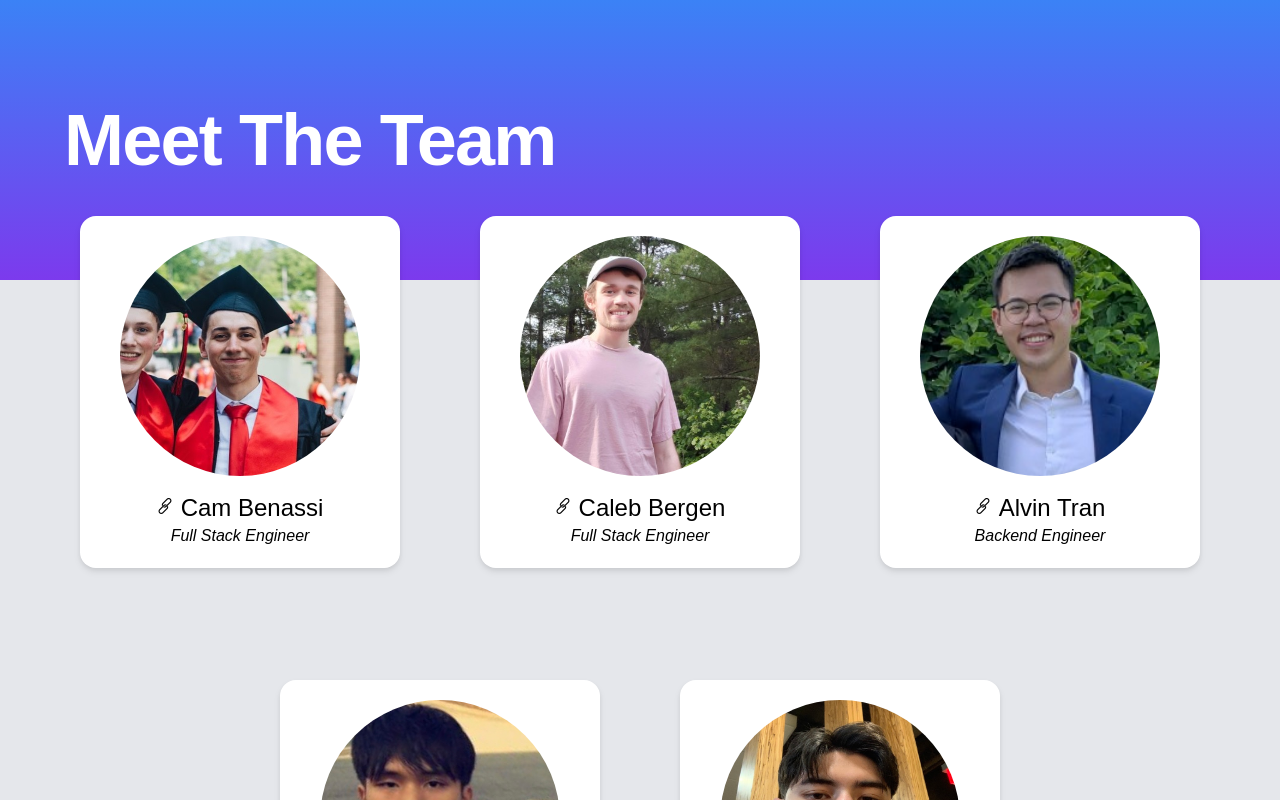
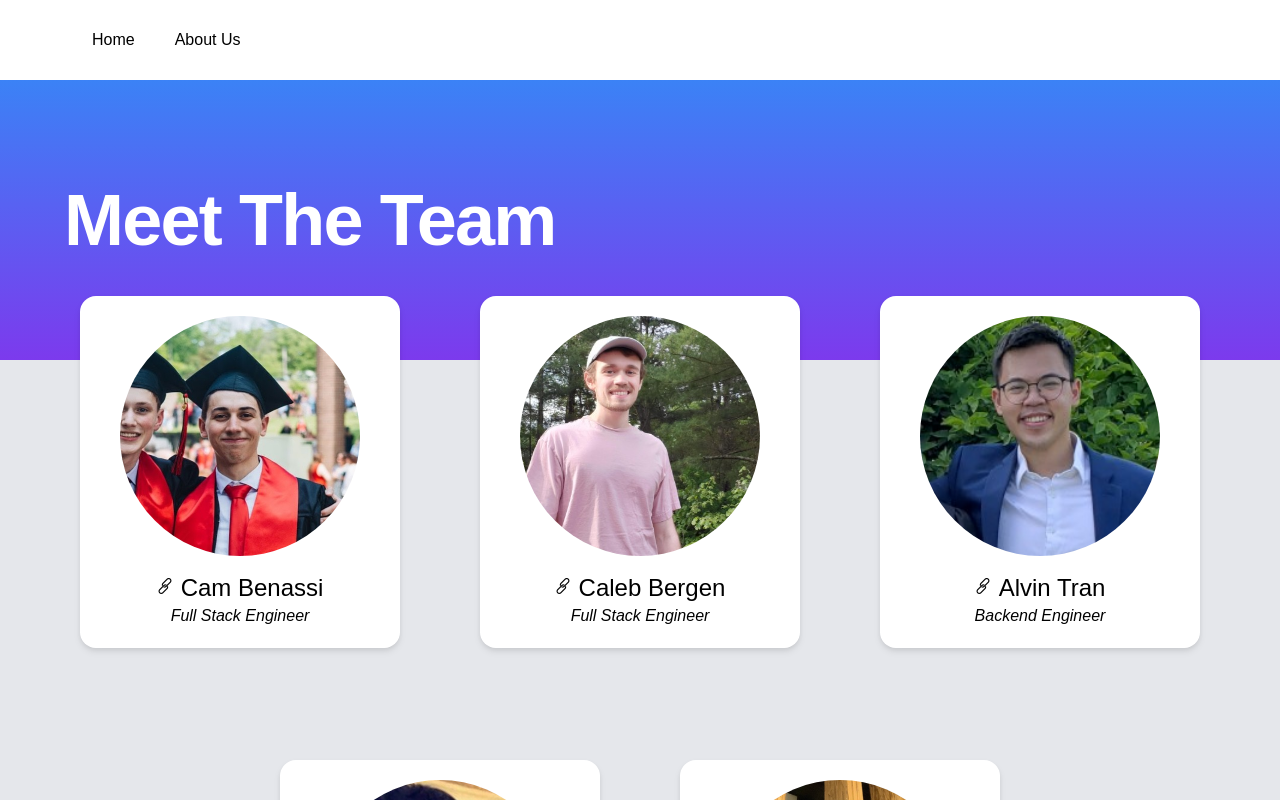
Before and after one commit to cambenassi/lms, a React (Create React App) app in the folder client/: page /about in a window 1280 px wide. Shown: the top 800 px of the page. Built offline with nearby package versions, Linux system fonts and the light colour scheme.

Commit message:
Added basic navbar

```diff
--- a/client/src/App.js
+++ b/client/src/App.js
@@ -4,15 +4,17 @@ import {
   Routes,
   Route,
   useRoutes,
+
 } from "react-router-dom";
 
 import AboutUs from "./components/aboutUs";
 import Home from "./components/home";
+import Navbar from "./components/navBar"
 
 const App = () => {
   let routes = useRoutes([
-    { 	path: "/", element: <Home />},
-	{	path: "/about", element: <AboutUs /> }
+    { path: "/", element: <Home /> },
+    { path: "/about", element: <AboutUs /> }
   ]);
   return routes;
 };
@@ -20,6 +22,7 @@ const App = () => {
 const AppWrapper = () => {
   return (
     <Router>
+      <Navbar />
       <App />
     </Router>
   );
--- a/client/src/components/home.js
+++ b/client/src/components/home.js
@@ -2,6 +2,8 @@ import React from 'react'
 
 export default function home() {
   return (
-    <div>home</div>
+    <div>
+      Test!
+    </div>
   )
 }
--- /dev/null
+++ b/client/src/components/navBar.js
@@ -0,0 +1,26 @@
+import React from 'react';
+import { Link } from "react-router-dom";
+
+
+const navbar = () => {
+  return (
+
+    <nav className='mx-auto max-w-7xl px-2 sm:px-6 lg:px-8 '>
+      <div className='relative flex h-16 items-center p-10 list-none'>
+        <li className='m-5'>
+          <Link to='/'>Home</Link>
+        </li>
+        <li className='m-5'>
+          <Link to='/about'>About Us</Link>
+        </li>
+
+      </div>
+
+    </nav>
+
+
+
+
+  );
+}
+export default navbar;
```
